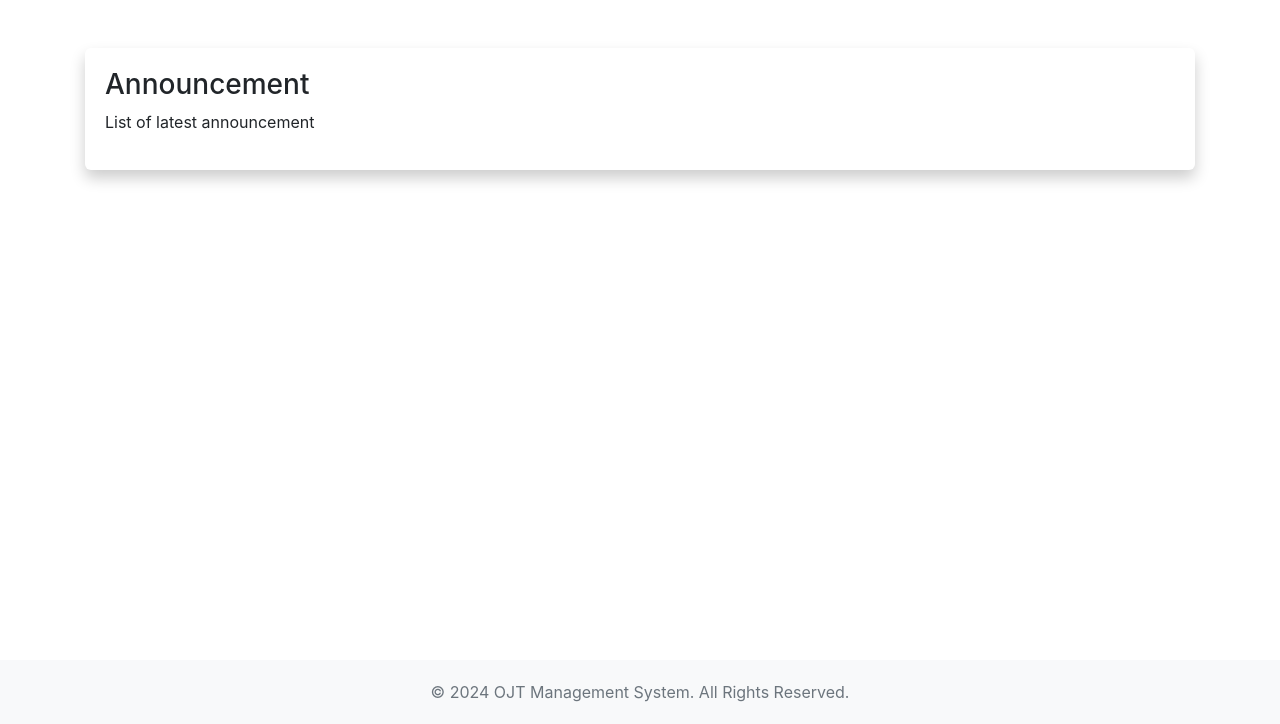
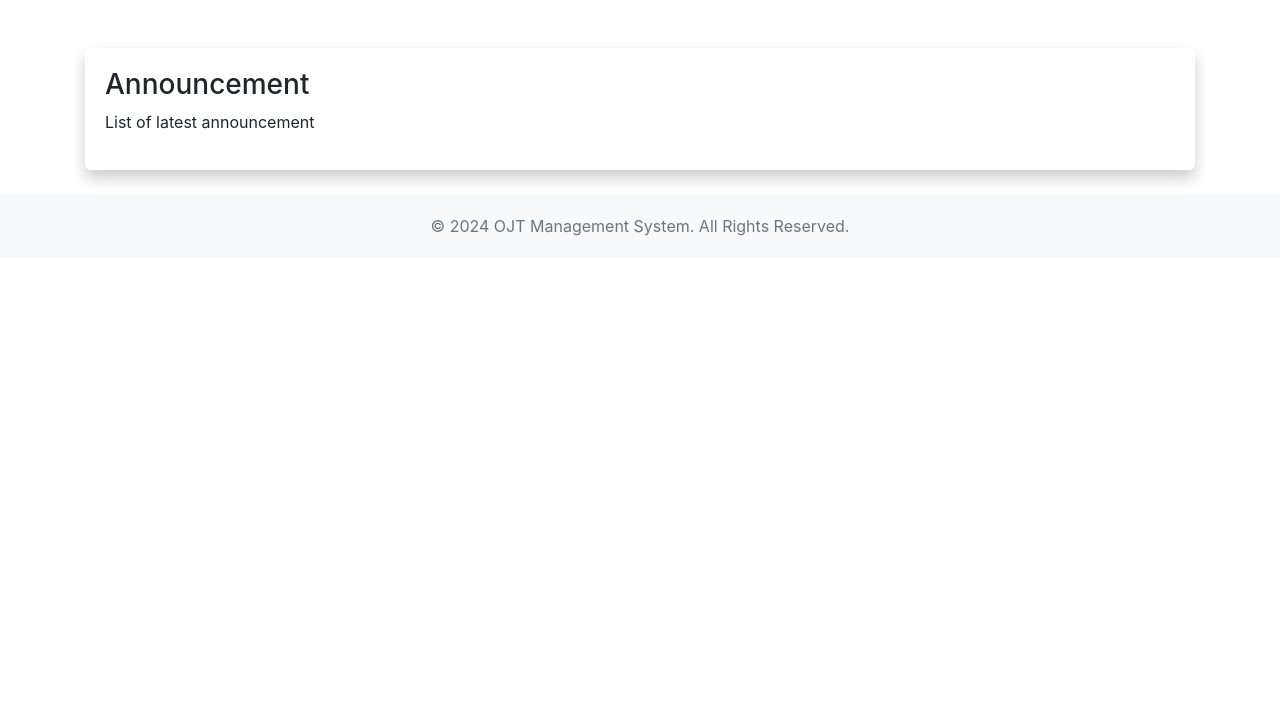
Before and after one commit to chrstncleofas/OJT, a Django app: page /announcement/ in a window 1280 px wide. Shown: the part 76-800 px from the top of the page. Run offline with Django 5.2, Linux system fonts and the light colour scheme; data that the repository does not hold is empty; some libraries are stand-ins or nearby versions.

Commit message:
NO_TICKET - Fix issues

```diff
--- a/students/templates/students/announcement.html
+++ b/students/templates/students/announcement.html
@@ -98,7 +98,7 @@
         </div>
     </div>
     <!--Card  -->
-    <div class="container mt-5">
+    <div class="container mt-5 mb-4">
         <div class="outer-container">
             <h3 class="mb-2">Announcement</h3>
             <p>List of latest announcement</p>
@@ -129,7 +129,7 @@
         </div>
     </div>
     <!-- Footer -->
-    <footer class="footer fixed-bottom">
+    <footer class="footer mt-auto">
         <div class="container">
             <p>&copy; <span id="currentYear"></span> OJT Management System. All Rights Reserved.</p>
         </div>
--- a/students/templates/students/student-base.html
+++ b/students/templates/students/student-base.html
@@ -105,7 +105,7 @@
         </div>
     </div>
     <!-- Footer -->
-    <footer class="footer fixed-bottom">
+    <footer class="footer mt-auto">
         <div class="container">
             <p>&copy; <span id="currentYear"></span> OJT Management System. All Rights Reserved.</p>
         </div>
```
